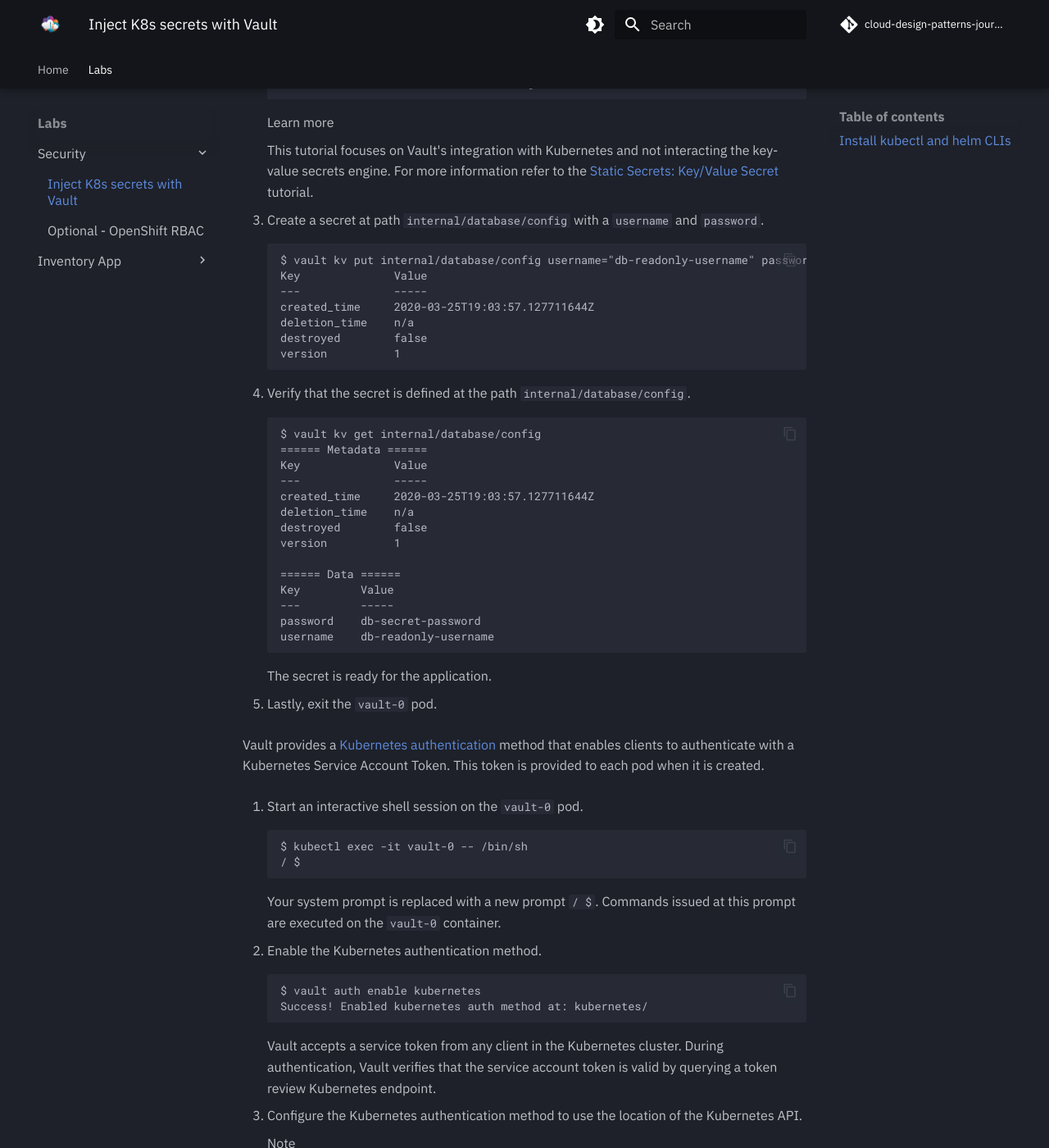
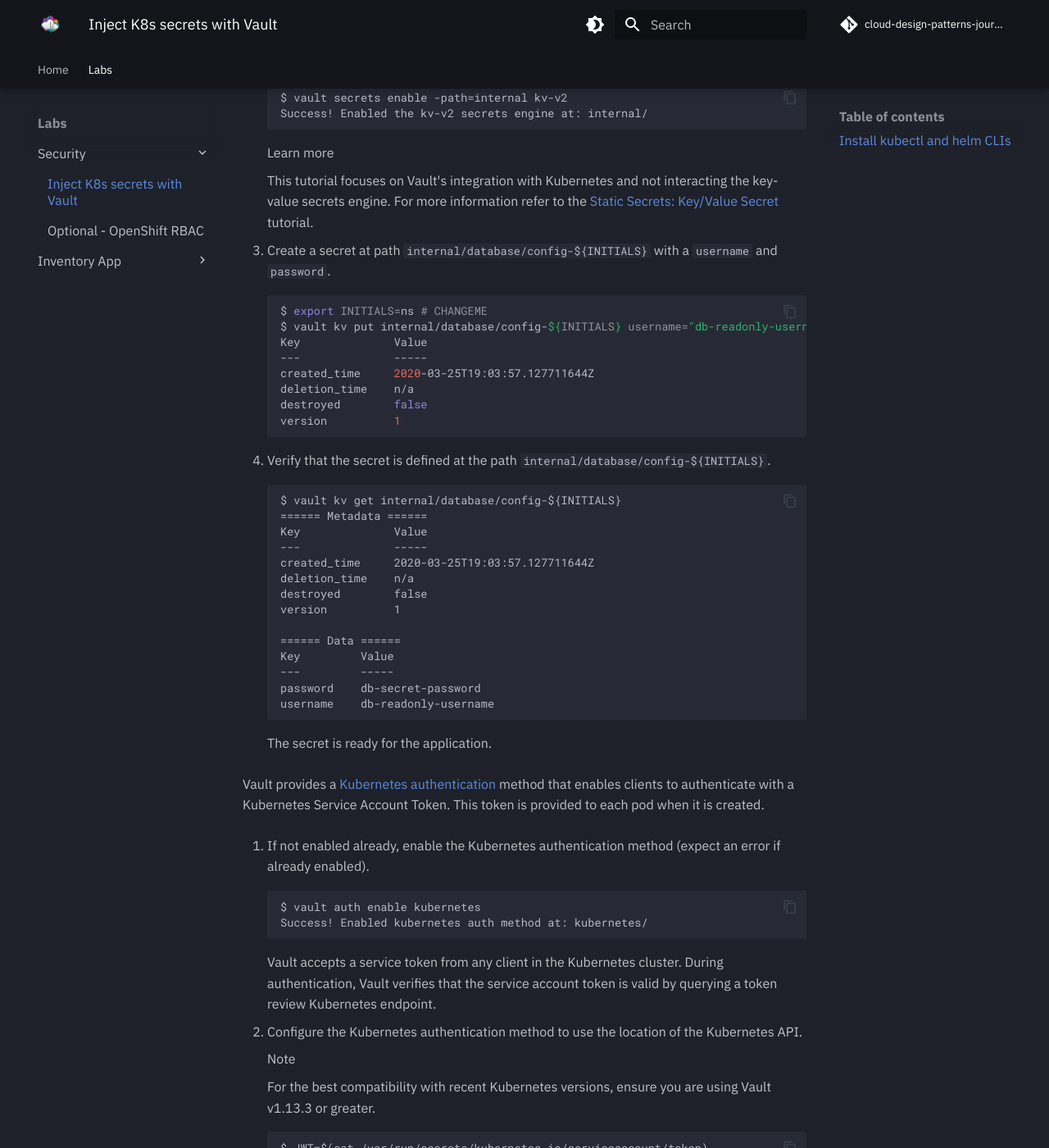
Before and after one commit to cloud-design-patterns-journey/docs, an MkDocs documentation site: the page built from docs/labs/security/inject-k8s-secrets-vault.md, in a window 1280 px wide and 1400 px high, scrolled down 3986 px. Shown: the whole window at 82% size. Built offline with MkDocs 1.6.1 and Material for MkDocs 9.7.7, drawn with Linux system fonts in a browser that asks for light colours; comment, search, counter and statistics services are not loaded; some of the changed text lies outside the part shown.

Commit message:
lab-security 2025
Signed-off-by: Noé Samaille <noe.samaille@ibm.com>

````diff
--- a/docs/labs/security/inject-k8s-secrets-vault.md
+++ b/docs/labs/security/inject-k8s-secrets-vault.md
@@ -34,9 +34,15 @@
 
 Install `kubectl` with [Homebrew](https://brew.sh/) (Linux/Macos).
 
-    $ brew install kubernetes-cli
+```sh
+brew install kubernetes-cli
+```
 
 Install `helm` with Homebrew.
+
+```sh
+brew install helm
+```
 
 This tutorial was last tested 21 May 2023 on a macOS 13.3.1 using the following software versions.
 
@@ -155,7 +160,7 @@
 
     Your system prompt is replaced with a new prompt `/ $`. Commands issued at this prompt are executed on the `vault-0` container.
 
-2.  Enable kv-v2 secrets at the path `internal`.
+2.  If not already enabled, enable kv-v2 secrets at the path `internal` (expect an error if already enabled).
 
         $ vault secrets enable -path=internal kv-v2
         Success! Enabled the kv-v2 secrets engine at: internal/
@@ -165,20 +170,23 @@
 
     This tutorial focuses on Vault's integration with Kubernetes and not interacting the key-value secrets engine. For more information refer to the [Static Secrets: Key/Value Secret](https://developer.hashicorp.com/vault/tutorials/secrets-management/static-secrets) tutorial.
 
-3.  Create a secret at path `internal/database/config` with a `username` and `password`.
+3.  Create a secret at path `internal/database/config-${INITIALS}` with a `username` and `password`.
 
-        $ vault kv put internal/database/config username="db-readonly-username" password="db-secret-password"
-        Key              Value
-        ---              -----
-        created_time     2020-03-25T19:03:57.127711644Z
-        deletion_time    n/a
-        destroyed        false
-        version          1
+    ```sh
+    $ export INITIALS=ns # CHANGEME
+    $ vault kv put internal/database/config-${INITIALS} username="db-readonly-username" password="db-secret-password"
+    Key              Value
+    ---              -----
+    created_time     2020-03-25T19:03:57.127711644Z
+    deletion_time    n/a
+    destroyed        false
+    version          1
+    ```
 
 
-4.  Verify that the secret is defined at the path `internal/database/config`.
+4.  Verify that the secret is defined at the path `internal/database/config-${INITIALS}`.
 
-        $ vault kv get internal/database/config
+        $ vault kv get internal/database/config-${INITIALS}
         ====== Metadata ======
         Key              Value
         ---              -----
@@ -196,20 +204,9 @@
 
     The secret is ready for the application.
 
-5.  Lastly, exit the `vault-0` pod.
-
-
 Vault provides a [Kubernetes authentication](https://developer.hashicorp.com/vault/docs/auth/kubernetes) method that enables clients to authenticate with a Kubernetes Service Account Token. This token is provided to each pod when it is created.
 
-1.  Start an interactive shell session on the `vault-0` pod.
-
-        $ kubectl exec -it vault-0 -- /bin/sh
-        / $
-
-
-    Your system prompt is replaced with a new prompt `/ $`. Commands issued at this prompt are executed on the `vault-0` container.
-
-2.  Enable the Kubernetes authentication method.
+1.  If not enabled already, enable the Kubernetes authentication method (expect an error if already enabled).
 
         $ vault auth enable kubernetes
         Success! Enabled kubernetes auth method at: kubernetes/
@@ -236,39 +233,38 @@
 
     The environment variable `KUBERNETES_PORT_443_TCP_ADDR` is defined and references the internal network address of the Kubernetes host.
 
-    For a client to read the secret data defined at `internal/database/config`, requires that the read capability be granted for the path `internal/data/database/config`. This is an example of a [policy](https://developer.hashicorp.com/vault/docs/concepts/policies). A policy defines a set of capabilities.
+    For a client to read the secret data defined at `internal/database/config-${INITIALS}`, requires that the read capability be granted for the path `internal/data/database/config-${INITIALS}`. This is an example of a [policy](https://developer.hashicorp.com/vault/docs/concepts/policies). A policy defines a set of capabilities.
 
-4.  Write out the policy named `internal-app` that enables the `read` capability for secrets at path `internal/data/database/config`.
+3.  Write out the policy named `internal-app-${INITIALS}` that enables the `read` capability for secrets at path `internal/data/database/config-${INITIALS}`.
 
-        $ vault policy write internal-app - <<EOF
-        path "internal/data/database/config" {
+        $ vault policy write internal-app-${INITIALS} - <<EOF
+        path "internal/data/database/config-${INITIALS}" {
            capabilities = ["read"]
         }
         EOF
 
 
-5.  Create a Kubernetes authentication role named `internal-app`.
+4.  Create a Kubernetes authentication role named `internal-app-${INITIALS}`.
 
     ```sh
-    $ export INITIALS=ns # changeme
-    $ vault write auth/kubernetes/role/internal-app \
-            bound_service_account_names=internal-app \
+    $ vault write auth/kubernetes/role/internal-app-${INITIALS} \
+            bound_service_account_names=internal-app-${INITIALS} \
             bound_service_account_namespaces=lab-security-${INITIALS} \
-            policies=internal-app \
+            policies=internal-app-${INITIALS} \
             ttl=24h
     ```
 
     Successful output from the command resembles this example:
 
-        Success! Data written to: auth/kubernetes/role/internal-app
+        Success! Data written to: auth/kubernetes/role/internal-app-${INITIALS}
 
 
-    The role connects the Kubernetes service account, `internal-app`, and namespace, `lab-security-${INITIALS}`, with the Vault policy, `internal-app`. The tokens returned after authentication are valid for 24 hours.
+    The role connects the Kubernetes service account, `internal-app-${INITIALS}`, and namespace, `lab-security-${INITIALS}`, with the Vault policy, `internal-app-${INITIALS}`. The tokens returned after authentication are valid for 24 hours.
 
-6.  Lastly, exit the `vault-0` pod.
+5.  Lastly, exit the `vault-0` pod.
 
 
-The Vault Kubernetes authentication role defined a Kubernetes service account named `internal-app`.
+The Vault Kubernetes authentication role defined a Kubernetes service account named `internal-app-${INITIALS}`.
 
 A service account provides an identity for processes that run in a Pod. With this identity we will be able to run the application within the cluster.
 
@@ -281,9 +277,12 @@
         vault-agent-injector   1         34m
 
 
-2.  Create a Kubernetes service account named `internal-app` in the `lab-security-${INITIALS}` namespace.
+2.  Create a Kubernetes service account named `internal-app-${INITIALS}` in a new `lab-security-${INITIALS}` namespace.
 
-        $ kubectl create sa internal-app
+        $ export INITIALS=ns # CHANGEME
+        $ kubectl create namespace lab-security-${INITIALS}
+        $ kubectl config set-context --current --namespace lab-security-${INITIALS}
+        $ kubectl create sa internal-app-${INITIALS}
 
 
 3.  Verify that the service account has been created.
@@ -291,12 +290,12 @@
         $ kubectl get serviceaccounts
         NAME                   SECRETS   AGE
         lab-security-ns        1         52m
-        internal-app           1         13s
+        internal-app-ns        1         13s
         vault                  1         43m
         vault-agent-injector   1         43m
 
 
-    The name of the service account here aligns with the name assigned to the `bound_service_account_names` field when the `internal-app` role was created.
+    The name of the service account here aligns with the name assigned to the `bound_service_account_names` field when the `internal-app-${INITIALS}` role was created.
 
 
 You have created a sample application, published it to DockerHub, and created a Kubernetes deployment that launches this application.
@@ -333,7 +332,7 @@
 
 2.  Apply the deployment defined in `deployment-orgchart.yaml`.
 
-        $ kubectl apply --filename deployment-orgchart.yaml
+        $ cat deployment-orgchart.yaml | sed s/internal-app/internal-app-${INITIALS}/g | kubectl apply -f -
         deployment.apps/orgchart created
 
 
@@ -397,7 +396,8 @@
     *   [`agent-inject-secret-FILEPATH`](https://developer.hashicorp.com/vault/tutorials/kubernetes/kubernetes-sidecar#agent-inject-secret-filepath) prefixes the path of the file, `database-config.txt` written to the `/vault/secrets` directory. The value is the path to the secret defined in Vault.
 2.  Patch the `orgchart` deployment defined in `patch-inject-secrets.yaml`.
 
-        $ kubectl patch deployment orgchart --patch "$(cat patch-inject-secrets.yaml)"
+        $ kubectl patch deployment orgchart --patch \
+            "$(cat patch-inject-secrets.yaml  | sed s/internal-app/internal-app-${INITIALS}/g | sed s#database/config#database/config-${INITIALS}#g)"
         deployment.apps/orgchart patched
 
 
@@ -408,9 +408,6 @@
         $ kubectl get pods
         NAME                                    READY   STATUS     RESTARTS   AGE
         orgchart-599cb74d9c-s8hhm               0/2     Init:0/1   0          23s
-        orgchart-69697d9598-l878s               1/1     Running    0          20m
-        vault-0                                 1/1     Running    0          78m
-        vault-agent-injector-5945fb98b5-tpglz   1/1     Running    0          78m
 
 
     Wait until the re-deployed `orgchart` pod reports that it is [`Running`](https://kubernetes.io/docs/concepts/workloads/pods/pod-lifecycle/#pod-phase) and ready (`2/2`).
@@ -472,7 +469,8 @@
 
 2.  Apply the updated annotations.
 
-        $ kubectl patch deployment orgchart --patch "$(cat patch-inject-secrets-as-template.yaml)"
+        $ kubectl patch deployment orgchart --patch \
+            "$(cat patch-inject-secrets-as-template.yaml | sed s/internal-app/internal-app-${INITIALS}/g | sed s#database/config#database/config-${INITIALS}#g)"
         deployment.apps/exampleapp patched
 
 
@@ -481,8 +479,6 @@
         $ kubectl get pods
         NAME                                    READY   STATUS    RESTARTS   AGE
         orgchart-554db4579d-w6565               2/2     Running   0          16s
-        vault-0                                 1/1     Running   0          126m
-        vault-agent-injector-5945fb98b5-tpglz   1/1     Running   0          126m
 
 
     Wait until the re-deployed `orgchart` pod reports that it is [`Running`](https://kubernetes.io/docs/concepts/workloads/pods/pod-lifecycle/#pod-phase) and ready (`2/2`).
@@ -527,7 +523,7 @@
 
 2.  Apply the pod defined in `pod-payroll.yaml`.
 
-        $ kubectl apply --filename pod-payroll.yaml
+        $ cat pod-payroll.yaml | sed s/internal-app/internal-app-${INITIALS}/g | sed s#database/config#database/config-${INITIALS}#g | kubectl apply -f -
         pod/payroll created
 
 
@@ -537,8 +533,6 @@
         NAME                                    READY   STATUS    RESTARTS   AGE
         orgchart-554db4579d-w6565               2/2     Running   0          29m
         payroll                                 2/2     Running   0          12s
-        vault-0                                 1/1     Running   0          155m
-        vault-agent-injector-5945fb98b5-tpglz   1/1     Running   0          155m
 
 
     Wait until the `payroll` pod reports that it is [`Running`](https://kubernetes.io/docs/concepts/workloads/pods/pod-lifecycle/#pod-phase) and ready (`2/2`).
@@ -612,8 +606,6 @@
         NAME                                    READY   STATUS     RESTARTS   AGE
         orgchart-554db4579d-w6565               2/2     Running    0          29m
         payroll                                 2/2     Running    0          12s
-        vault-0                                 1/1     Running    0          155m
-        vault-agent-injector-5945fb98b5-tpglz   1/1     Running    0          155m
         website-7fc8b69645-527rf                0/2     Init:0/1   0          76s
 
 
@@ -652,7 +644,8 @@
 
 6.  Patch the `website` deployment defined in `patch-website.yaml`.
 
-        $ kubectl patch deployment website --patch "$(cat patch-website.yaml)"
+        $ kubectl patch deployment website --patch \
+            "$(cat patch-website.yaml | sed s/internal-app/internal-app-${INITIALS}/g | sed s#database/config#database/config-${INITIALS}#g)"
 
 
 7.  Get all the pods in the `lab-security-${INITIALS}` namespace.
@@ -661,8 +654,6 @@
         NAME                                    READY   STATUS     RESTARTS   AGE
         orgchart-554db4579d-w6565               2/2     Running    0          29m
         payroll                                 2/2     Running    0          12s
-        vault-0                                 1/1     Running    0          155m
-        vault-agent-injector-5945fb98b5-tpglz   1/1     Running    0          155m
         website-788d689b87-tll2r                2/2     Running    0          27s
 
 
@@ -696,10 +687,10 @@
         Context "..." modified.
 
 
-3.  Create a Kubernetes service account named `internal-app` in the `lab-security-offsite-${INITIALS}` namespace.
+3.  Create a Kubernetes service account named `internal-app-${INITIALS}` in the `lab-security-offsite-${INITIALS}` namespace.
 
-        $ kubectl create sa internal-app
-        serviceaccount/internal-app created
+        $ kubectl create sa internal-app-${INITIALS}
+        serviceaccount/internal-app-${INITIALS} created
 
 
 4.  Display the deployment for the `issues` application.
@@ -739,7 +730,10 @@
 
 5.  Apply the deployment defined in `deployment-issues.yaml`.
 
-        $ kubectl apply --filename deployment-issues.yaml
+        $ cat deployment-issues.yaml | \
+            sed s/internal-app/internal-app-${INITIALS}/g | \
+            sed s#database/config#database/config-${INITIALS}#g | \
+            kubectl apply -f -
         deployment.apps/issues created
 
 
@@ -790,10 +784,10 @@
 
     ```sh
     $ export INITIALS=ns # CHANGEME
-    $ vault write auth/kubernetes/role/offsite-app \
-        bound_service_account_names=internal-app \
+    $ vault write auth/kubernetes/role/offsite-app-${INITIALS} \
+        bound_service_account_names=internal-app-${INITIALS} \
         bound_service_account_namespaces=lab-security-offsite-${INITIALS} \
-        policies=internal-app \
+        policies=internal-app-${INITIALS} \
         ttl=24h
     ```
 
@@ -822,12 +816,13 @@
                 {{- end -}}
     ```
 
-    The patch performs an update to set the `vault.hashicorp.com/role` to the Vault Kubernetes role `offsite-app`.
+    The patch performs an update to set the `vault.hashicorp.com/role` to the Vault Kubernetes role `offsite-app-${INITIALS}`.
 
 12.  Patch the `issues` deployment defined in `patch-issues.yaml`.
 
     ```sh
-    $ kubectl patch deployment issues --patch "$(cat patch-issues.yaml)"
+    $ kubectl patch deployment issues --patch \
+        "$(cat patch-issues.yaml | sed s/offsite-app/offsite-app-${INITIALS}/g | sed s#database/config#database/config-${INITIALS}#g)"
     deployment.apps/issues patched
     ```
 
````
Also changed, not shown: other parts of docs/labs/security/inject-k8s-secrets-vault.md (+7 -8 lines), docs/labs/security/openshift-rbac.md (+2 -0 lines).
